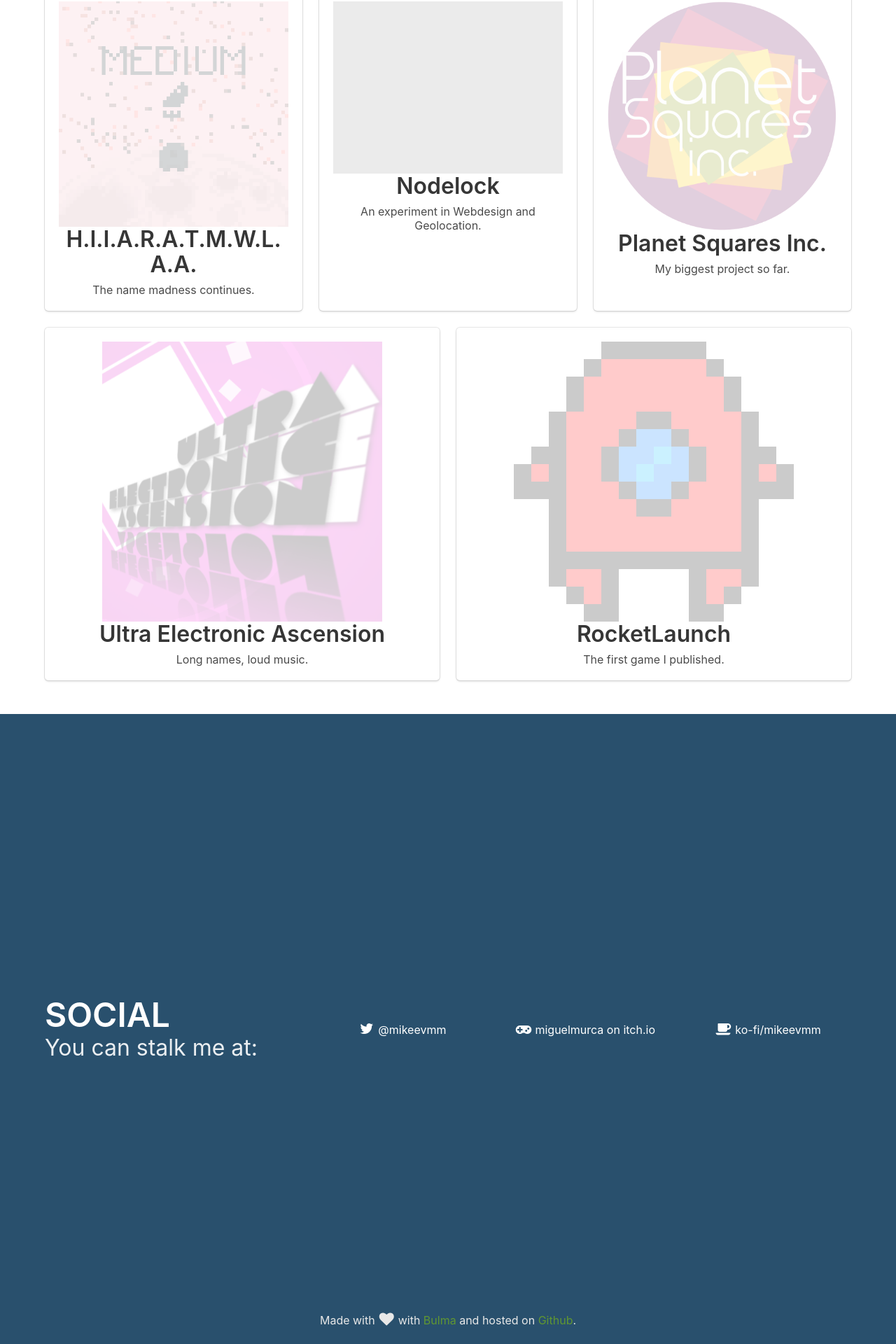
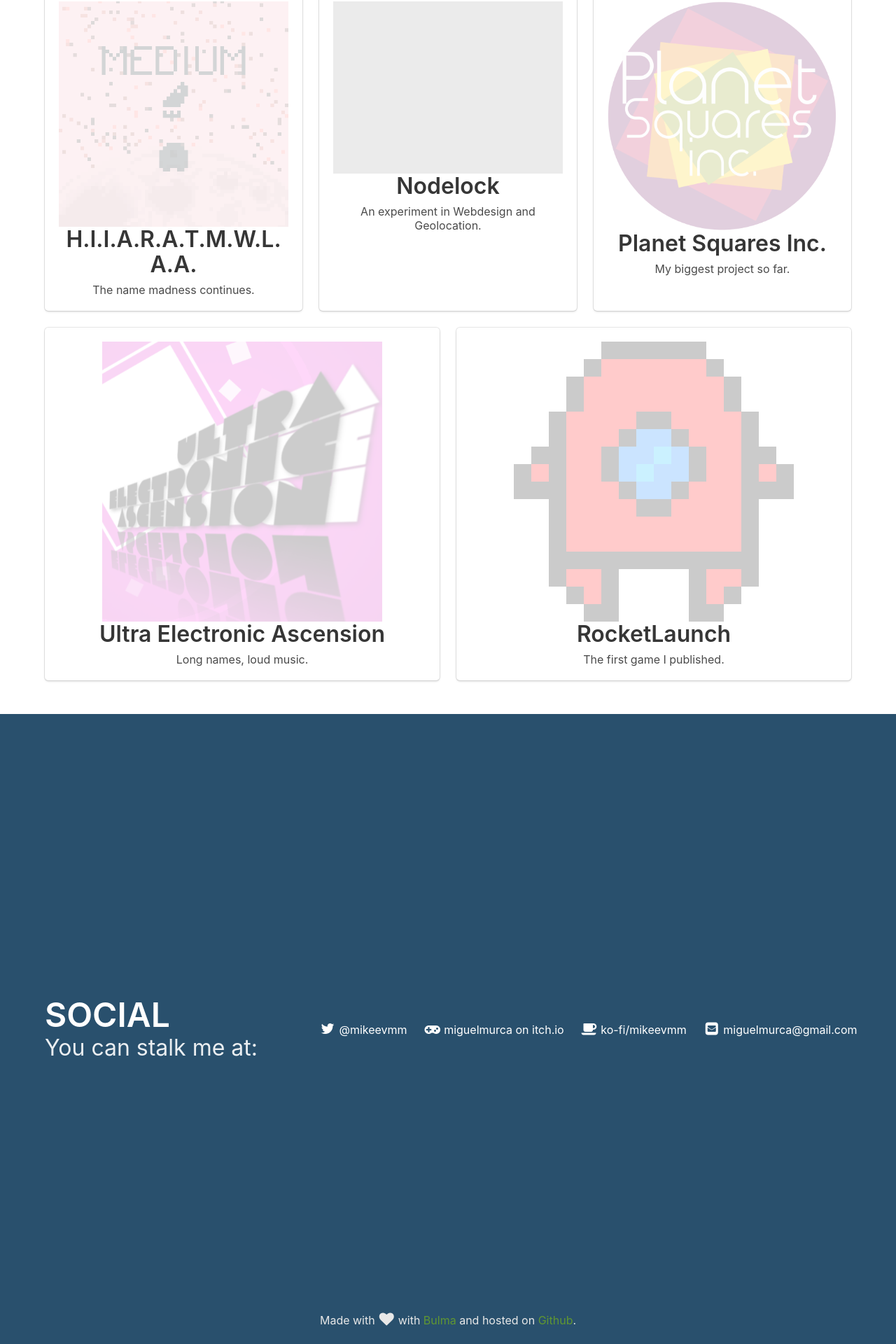
Before and after one commit to mikeevmm/mikeevmm.github.io, a Jekyll site: the page built from index.md, in a window 1280 px wide. Shown: the part 1482-3402 px from the top of the page at 70% size. Built offline with Jekyll 4.4.1, drawn with Linux system fonts in a browser that asks for light colours.

Commit message:
Added email and small tweaks

```diff
--- a/Gemfile
+++ b/Gemfile
@@ -1,4 +1,6 @@
-source "https://rubygems.org"
+# SSL errors force me to change this to http...
+#source "https://rubygems.org"
+source "http://rubygems.org"
 
 # Hello! This is where you manage which Jekyll version is used to run.
 # When you want to use a different version, change it below, save the
--- a/_config.yml
+++ b/_config.yml
@@ -15,6 +15,7 @@
 # in the templates via {{ site.myvariable }}.
 title: Miguel Murça
 email: miguelmurca@gmail.com
+email-user: miguelmurca
 description: > # this means to ignore newlines until "baseurl:"
   Miguel is making making games, and other stuff.
 baseurl: "" # the subpath of your site, e.g. /blog
--- a/_layouts/home.html
+++ b/_layouts/home.html
@@ -66,22 +66,28 @@ layout: default
                     <h1 class="title is-uppercase is-size-1-tablet is-size-5-mobile">Social</h1>
                     <p class="subtitle is-size-3-tablet is-size-7-mobile">{{ page.social_subtitle }}</p>
                 </div>
-                <div class="column auto has-text-centered is-size-7-mobile">
+                <div class="column auto has-text-centered is-size-5-mobile is-no-wrap">
                     <a href="https://twitter.com/{{ site.twitter_username }}">
                         <span class="icon"><i class="fa fa-twitter"></i></span>
                         <span class="underline-on-hover">@{{ site.twitter_username }}</span>
                     </a>
                 </div>
-                <div class="column auto has-text-centered is-size-7-mobile">
+                <div class="column auto has-text-centered is-size-5-mobile is-no-wrap">
                     <a href="https://{{ site.itchio_username }}.itch.io">
                         <span class="icon"><i class="fa fa-gamepad"></i></span>
                         <span class="underline-on-hover">{{ site.itchio_username }} on itch.io</span>
                     </a>
                 </div>
-                <div class="column auto has-text-centered is-size-7-mobile">
+                <div class="column auto has-text-centered is-size-5-mobile is-no-wrap">
                     <a href="https://ko-fi.com/{{ site.kofi_username }}">
                         <span class="icon"><i class="fa fa-coffee"></i></span>
                         <span class="underline-on-hover">ko-fi/{{ site.kofi_username }}</span>
+                    </a>
+                </div>
+                <div class="column auto has-text-centered is-size-5-mobile is-no-wrap">
+                    <a href="mailto:{{ site.email }}">
+                        <span class="icon"><i class="fa fa-envelope-square"></i></span>
+                        <span class="underline-on-hover">{{ site.email }}</span>
                     </a>
                 </div>
             </div>
@@ -94,22 +100,28 @@ layout: default
                 </div>
             </div>
             <div class="columns is-vcentered">
-                <div class="column auto has-text-centered is-size-7-mobile">
+                <div class="column auto has-text-centered is-size-5-mobile is-no-wrap">
                     <a href="https://twitter.com/{{ site.twitter_username }}">
                         <span class="icon"><i class="fa fa-twitter"></i></span>
                         <span class="underline-on-hover">@{{ site.twitter_username }}</span>
                     </a>
                 </div>
-                <div class="column auto has-text-centered is-size-7-mobile">
+                <div class="column auto has-text-centered is-size-5-mobile is-no-wrap">
                     <a href="https://{{ site.itchio_username }}.itch.io">
                         <span class="icon"><i class="fa fa-gamepad"></i></span>
                         <span class="underline-on-hover">{{ site.itchio_username }} on itch.io</span>
                     </a>
                 </div>
-                <div class="column auto has-text-centered is-size-7-mobile">
+                <div class="column auto has-text-centered is-size-5-mobile is-no-wrap">
                     <a href="https://ko-fi.com/{{ site.kofi_username }}">
                         <span class="icon"><i class="fa fa-coffee"></i></span>
                         <span class="underline-on-hover">ko-fi/{{ site.kofi_username }}</span>
+                    </a>
+                </div>
+                <div class="column auto has-text-centered is-size-5-mobile is-no-wrap">
+                    <a href="mailto:{{ site.email }}">
+                        <span class="icon"><i class="fa fa-envelope-square"></i></span>
+                        <span class="underline-on-hover">{{ site.email }}</span>
                     </a>
                 </div>
             </div>
--- a/css/main.sass
+++ b/css/main.sass
@@ -73,3 +73,6 @@ body
 .has-text-centered
     ul
         list-style-position: inside
+
+.is-no-wrap
+    white-space: nowrap
```
Also changed, not shown: Gemfile.lock.
